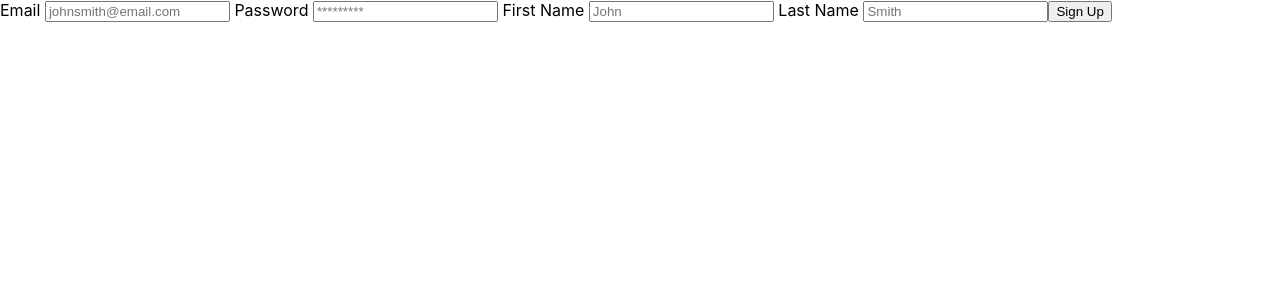
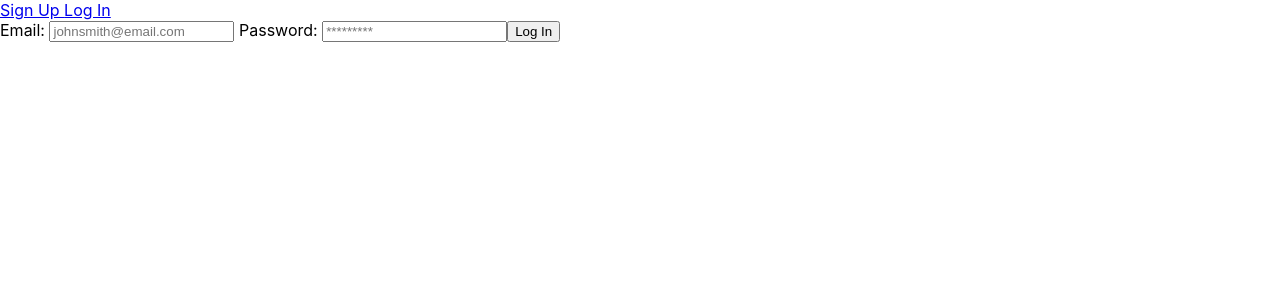
Before and after one commit to williamfiallos/project-module-3-frontend, a React (Create React App) app: page /login in a window 1280 px wide. Shown: the top 300 px of the page. Built offline with nearby package versions, Linux system fonts and the light colour scheme.

Commit message:
update signup and login navlinks

```diff
--- a/src/App.js
+++ b/src/App.js
@@ -4,6 +4,7 @@ import './App.css';
 import { Switch, NavLink, Route } from 'react-router-dom';
 
 import Signup from './components/user-pages/Signup';
+import Login from './components/user-pages/Login'
 
 class App extends Component {
   constructor(){
@@ -20,10 +21,33 @@ class App extends Component {
   render() {
     return (
       <div>
-        <Signup
-        currentUser = { this.state.currentUser }
-        onUserChange = { userInfo => this.syncCurrentUser(userInfo) }
-        />
+          <div>
+            <NavLink to="/signup"> Sign Up </NavLink>
+            <NavLink to="/login"> Log In </NavLink>
+          </div>
+
+          <div>
+            <Switch>
+                <Route
+                    path="/signup"
+                    render={ () => (
+                        <Signup
+                        currentUser = { this.state.currentUser }
+                        onUserChange = { userInfo => this.syncCurrentUser(userInfo) }
+                        />
+                    )}
+                />
+                <Route
+                    path="/login"
+                    render= { () => (
+                        <Login
+                        currentUser = { this.state.currentUser }
+                        onUserChange = { userInfo => this.syncCurrentUser(userInfo) }
+                        />
+                    )}
+                />
+            </Switch>
+          </div>
       </div>
     )
   }
--- /dev/null
+++ b/src/components/user-pages/Login.js
@@ -0,0 +1,72 @@
+import React, { Component } from 'react';
+
+import axios from 'axios';
+
+
+
+class Login extends Component {
+    constructor(props) {
+        super(props);
+        this.state = {
+            email: '',
+            password: '',
+            message: null
+         }
+    }
+
+    // REUSE ON ALL FORMS
+    genericSync(event) {
+        // name is of label | value is the state of the label
+        const { name, value } = event.target
+        this.setState({ [name]: value });
+    }
+
+    handleSubmit(event) {
+        event.preventDefault();
+        axios.post(
+            "http://localhost:3001/api/login",
+            this.state,
+            { withCredentials: true }
+        )
+        .then( responseFromServer => {
+            const { userInfo } = responseFromServer.data
+            this.props.onUserChange(userInfo)
+        } )
+        .catch( err => {
+            if (err.response && err.response.data)
+            return this.setState({ message: err.response.data.message })
+         } )
+    }
+
+
+    render() {
+        return (
+            <section>
+                <form onSubmit={ event => this.handleSubmit(event) } >
+                    <label> Email: </label>
+                    <input
+                        name = "email"
+                        type = "email"
+                        onChange = { event => this.genericSync(event) }
+                        value = { this.state.email }
+                        placeholder = "johnsmith@email.com"
+                    />
+                    <label> Password: </label>
+                    <input
+                        name = "password"
+                        type = "password"
+                        onChange = { event => this.genericSync(event) }
+                        value = { this.state.password }
+                        placeholder = "*********"
+                    />
+
+                    <button> Log In </button>
+
+                </form>
+
+            </section>
+         );
+    }
+}
+
+export default Login;
--- a/src/components/user-pages/Signup.js
+++ b/src/components/user-pages/Signup.js
@@ -2,6 +2,8 @@ import React, { Component } from 'react';
 
 // axios calls the backend routes, like so: backend /api/signup", axios.CRUD
 import axios from 'axios';
+
+import { Redirect } from 'react-router-dom';
 
 class Signup extends Component {
     constructor(props) {
@@ -30,13 +32,16 @@ class Signup extends Component {
             { withCredentials: true } // 3rd optional: "credentials: true" (in CORS/App.js backend) which allows frontend to comminucate with backend
         )
         .then( responseFromServer => {
-            console.log("responseFromServer: ", responseFromServer);
+            // console.log("responseFromServer: ", responseFromServer); destructure:
             const { userInfo } = this.responseFromServer.data
+            // sending userInfo back to parent through props like so:
             this.props.onUserChange(userInfo);
         })
 
         .catch(err => {
-            console.log("error while signup: ", err);
+            // console.log("error while signup: ", err.response);
+            // in req, res, next; "response" is an object that has many fields, therefore we must dig deeper like so placeholder.response.data.message.
+            // (req, res, next) is/are sent as a json file from the backend
             if (err.response && err.response.data){
                 return this.setState({ message: err.response.data.message });
             }
@@ -45,11 +50,15 @@ class Signup extends Component {
 
 
     render() {
+        // this.props is how you access the props from the parent component. From the parent component we send to the child component as this.state
+        if ( this.props.currentUser ) {
+            return <Redirect to="/google.com" />
+        }
         return (
             <section>
                 <form onSubmit={ event => this.handleSubmit(event) } >
                 {/* onChange updates the event per letter being entered; onSubmit is the clicking of button */}
-                    <label> Email </label>
+                    <label> Email: </label>
                     <input
                         name = "email"
                         value = { this.state.email }
@@ -57,7 +66,7 @@ class Signup extends Component {
                         type = "email"
                         placeholder = "johnsmith@email.com"
                     />
-                    <label> Password </label>
+                    <label> Password: </label>
                     <input
                         name = "password"
                         value = { this.state.password }
@@ -65,7 +74,7 @@ class Signup extends Component {
                         type = "password"
                         placeholder = "*********"
                     />
-                    <label> First Name </label>
+                    <label> First Name: </label>
                     <input
                         name = "firstName"
                         value = { this.state.firstName }
@@ -73,7 +82,7 @@ class Signup extends Component {
                         type = "firstName"
                         placeholder = "John"
                     />
-                    <label> Last Name </label>
+                    <label> Last Name: </label>
                     <input
                         name = "lastName"
                         value = { this.state.lastName }
@@ -85,6 +94,12 @@ class Signup extends Component {
                     <button> Sign Up </button>
 
                 </form>
+
+                {/* if statement: if both, leftSide && rightSide, are true (or not null as stated in the state),
+                display rightSide (which is the actual message) */}
+                { this.state.message && <div> { this.state.message } </div> }
+                {/* rightSide is wrapped in div because you cannot have a child HTML */}
+
             </section>
         );
     }
```
